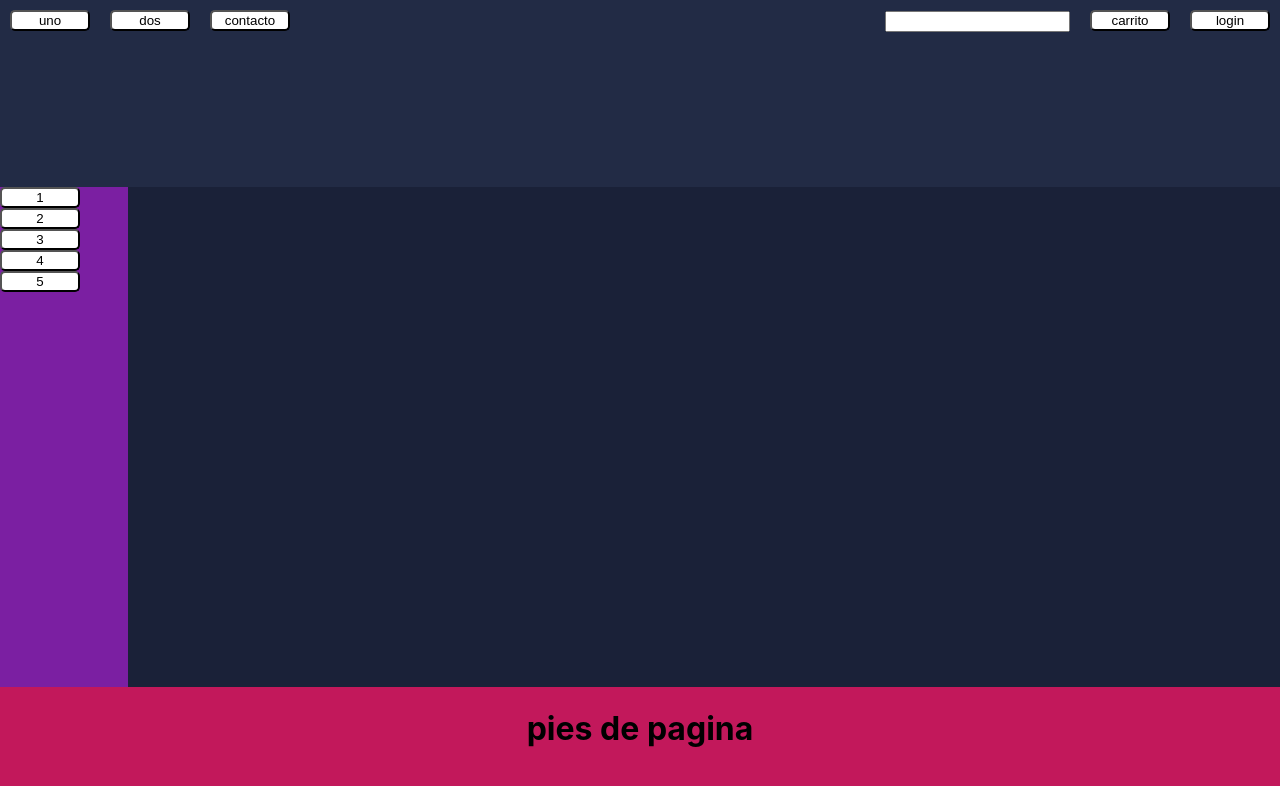
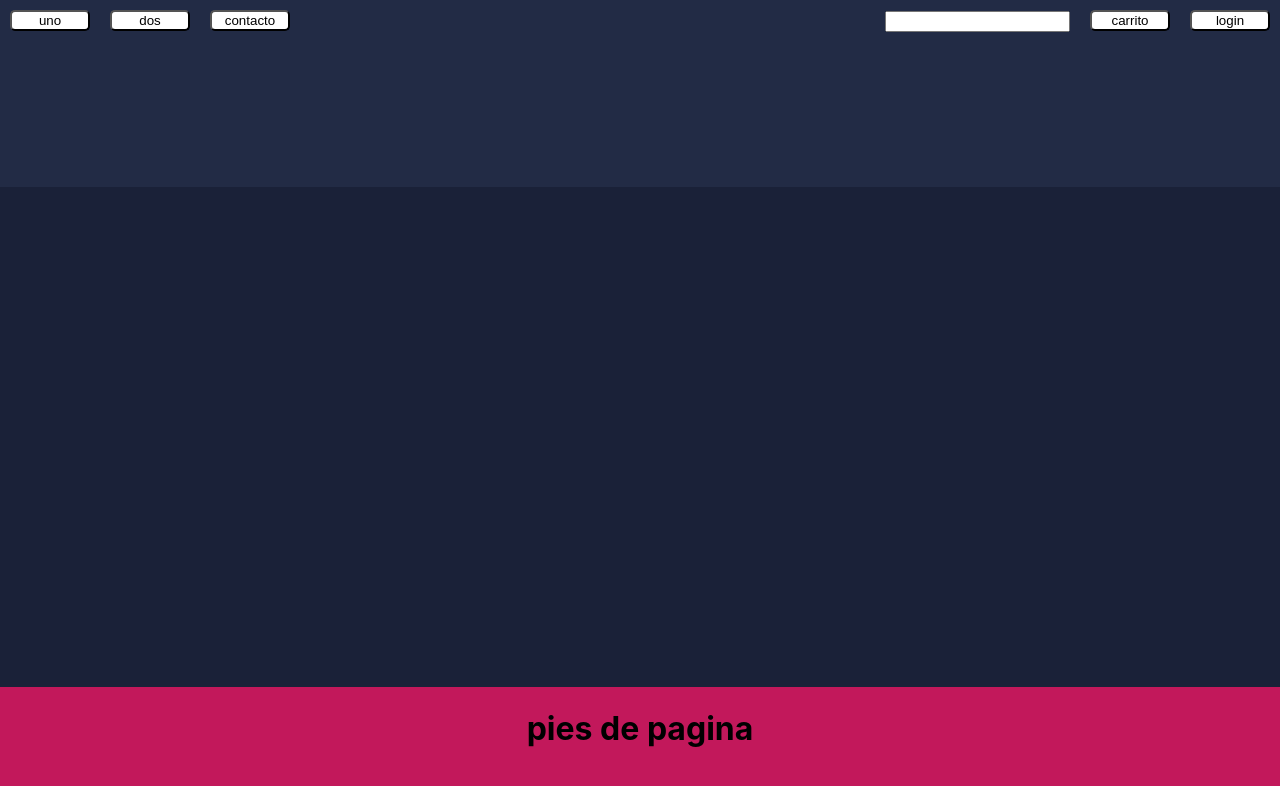
Before and after one commit to florlap/e-commerce, a React (Create React App) app in the folder client/: page / in a window 1280 px wide. Shown: the top 786 px of the page. Built offline with nearby package versions, Linux system fonts and the light colour scheme.

Commit message:
elimina sidebar y cambio ubicacion de estilos

```diff
--- a/client/src/Components/layout/Footer.jsx
+++ b/client/src/Components/layout/Footer.jsx
@@ -1,5 +1,5 @@
 import React from 'react';
-import styles from './footer.module.css'
+import styles from '../../Styles/footer.module.css'
 
 function Footer(props) {
   return (
--- a/client/src/Components/layout/Layout.jsx
+++ b/client/src/Components/layout/Layout.jsx
@@ -1,7 +1,7 @@
 import React from 'react'
 import NavBar from './NavBar'
-import Sidebar from './Sidebar'
-import styles from './layout.module.css'
+// import Sidebar from './Sidebar'
+import styles from '../../Styles/layout.module.css'
 import Footer from './Footer'
 
 const Layout = ({ children }) => {
@@ -11,9 +11,9 @@ const Layout = ({ children }) => {
         <div className={styles.navbar}>
           <NavBar />
         </div>
-        <div className={styles.sidebar}>
+        {/* <div className={styles.sidebar}>
           <Sidebar />
-        </div>
+        </div> */}
         <div className={styles.children}>
           {children}
         </div>
--- a/client/src/Components/layout/NavBar.jsx
+++ b/client/src/Components/layout/NavBar.jsx
@@ -1,5 +1,5 @@
 import React from 'react'
-import styles from './navbar.module.css'
+import styles from '../../Styles/navbar.module.css'
 
 const NavBar = () => {
   return (
--- a/client/src/Components/layout/Sidebar.jsx
+++ b/client/src/Components/layout/Sidebar.jsx
@@ -1,5 +1,5 @@
 import React from 'react';
-import styles from './sidebar.module.css'
+import styles from '../../Styles/sidebar.module.css'
 
 function Sidebar(props) {
   return (
--- a/client/src/Components/layout/navbar.module.css
+++ /dev/null
@@ -1,61 +0,0 @@
-.container {
-    /* background-color: rgb(36, 27, 214); */
-    display: grid;
-    width: 100%;
-    grid-template-areas: "primary secundary";
-
-}
-
-.primary {
-    display: grid;
-    grid-template-areas: "uno dos contact";
-    justify-content: start;
-}
-
-.secundary {
-    display: grid;
-    grid-template-areas: "search car login";
-    justify-content: end;
-}
-
-.uno {
-    grid-area: uno;
-}
-
-.dos {
-    grid-area: dos;
-}
-
-.contact {
-    grid-area: contact;
-}
-
-.search {
-    grid-area: search;
-}
-
-.car {
-    grid-area: car;
-}
-
-.login {
-    grid-area: login;
-}
-
-.uno,
-.dos,
-.contact,
-.search,
-.car,
-.login {
-   margin: 10px;
-}
-
-button {
-    background: white;
-    border-radius: 5px;
-    width: 80px;
-    display:flex;
-    justify-content: center;
-    align-items: center;
-}
--- a/client/src/Styles/NavBar.module.css
+++ b/client/src/Styles/NavBar.module.css
@@ -1,4 +1,61 @@
-.nav {
-    background-color: antiquewhite;
+.container {
+    /* background-color: rgb(36, 27, 214); */
+    display: grid;
+    width: 100%;
+    grid-template-areas: "primary secundary";
 
 }
+
+.primary {
+    display: grid;
+    grid-template-areas: "uno dos contact";
+    justify-content: start;
+}
+
+.secundary {
+    display: grid;
+    grid-template-areas: "search car login";
+    justify-content: end;
+}
+
+.uno {
+    grid-area: uno;
+}
+
+.dos {
+    grid-area: dos;
+}
+
+.contact {
+    grid-area: contact;
+}
+
+.search {
+    grid-area: search;
+}
+
+.car {
+    grid-area: car;
+}
+
+.login {
+    grid-area: login;
+}
+
+.uno,
+.dos,
+.contact,
+.search,
+.car,
+.login {
+   margin: 10px;
+}
+
+button {
+    background: white;
+    border-radius: 5px;
+    width: 80px;
+    display:flex;
+    justify-content: center;
+    align-items: center;
+}
--- a/client/src/Components/layout/layout.module.css
+++ b/client/src/Styles/layout.module.css
@@ -3,12 +3,12 @@
     display: grid;
     width: 100%;
     height: 100%;
-    grid-template-columns: 10% 1fr 1fr;
+    /* grid-template-columns: 10% 1fr 1fr; */
     grid-template-rows: 30% 500px 20%;
     grid-template-areas:
-        "navbar navbar navbar"
-        "sidebar children children"
-        "footer footer footer";
+        "navbar"
+        "children"
+        "footer";
 }
 
 .navbar {
--- a/client/src/Components/layout/sidebar.module.css
+++ b/client/src/Styles/sidebar.module.css
@@ -1,15 +1,14 @@
 .container {
-    /* background-color: rgb(196, 219, 25); */
     display: grid;
-    width: 20%;
-    /* height: 100%; */
     grid-template-areas:
         "uno"
         "dos"
         "tres"
         "cuatro"
         "cinco";
-
+    justify-content: center;
+    gap: 10px;
+    margin: 10px;
 }
 
 
```
Also changed, not shown: client/src/Styles/footer.module.css (renamed from client/src/Components/layout/footer.module.css).
